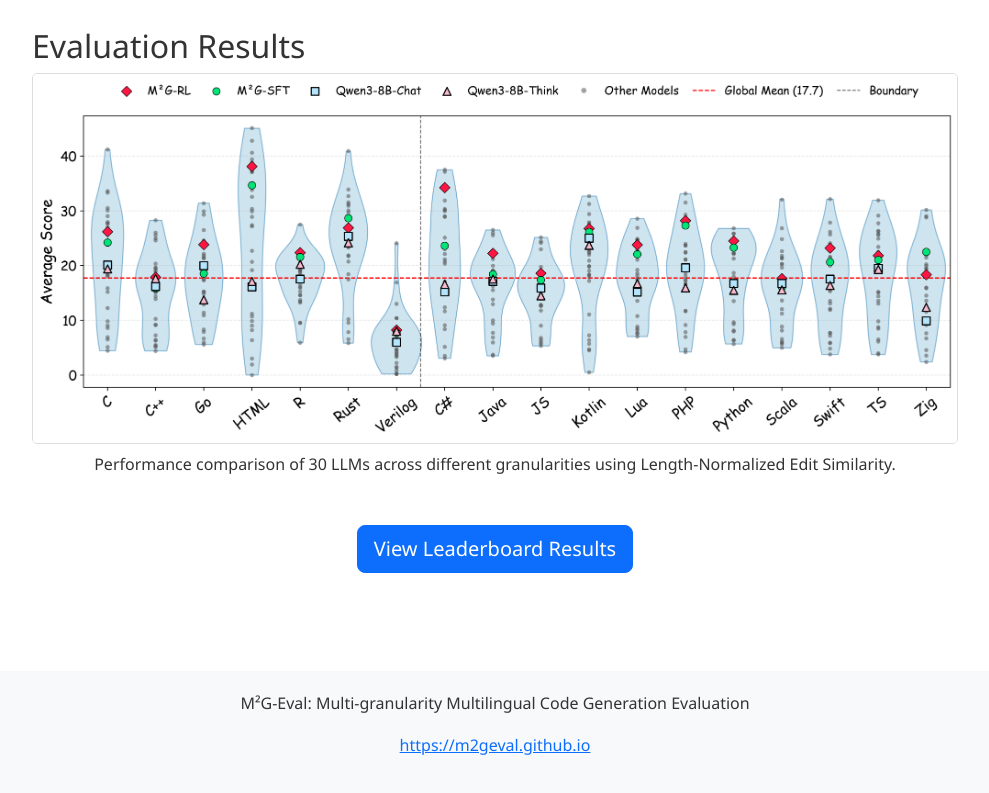
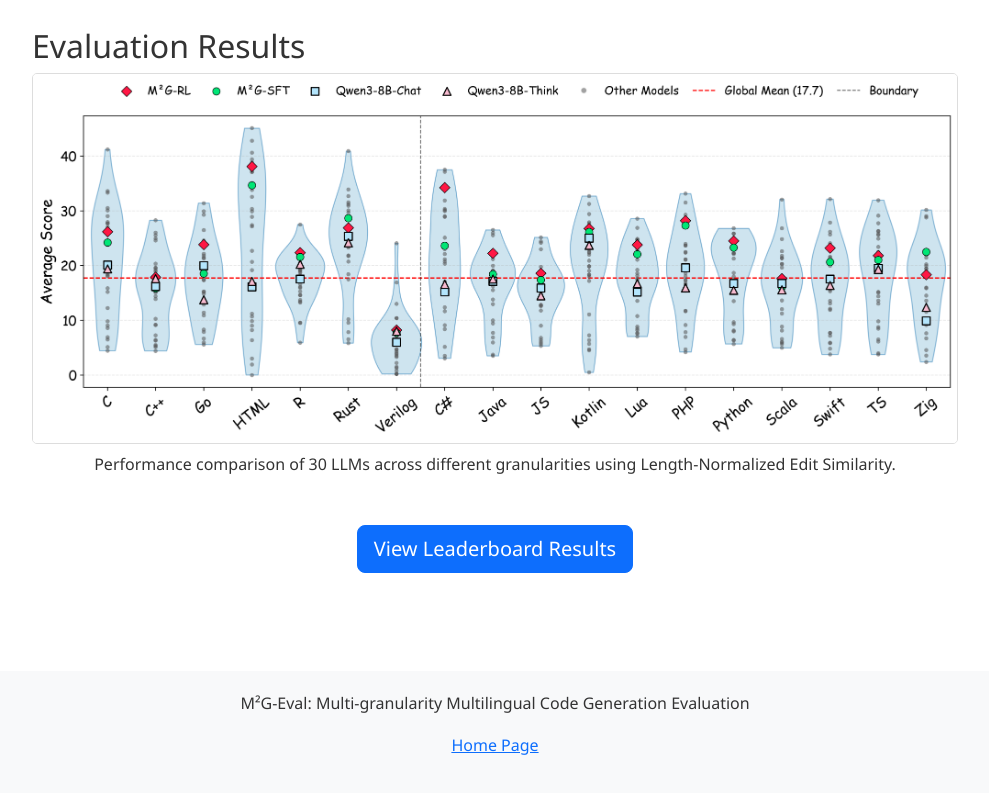
Before and after one commit to LiveRepoReflection/m2geval.github.io, a plain HTML site: page home.html in a window 1280 px wide. Shown: the part 5036-5829 px from the top of the page, without its empty margins (145-1134 px from the left). Drawn offline with nearby package versions, Linux system fonts and the light colour scheme.

Commit message:
fix bottom url

```diff
--- a/home.html
+++ b/home.html
@@ -231,7 +231,7 @@
         <div class="container">
             <div class="text-center">
                 <p>M²G-Eval: Multi-granularity Multilingual Code Generation Evaluation</p>
-                <p><a href="https://m2geval.github.io">https://m2geval.github.io</a></p>
+                <p><a href="https://livereporeflection.github.io/">Home Page</a></p>
             </div>
         </div>
     </footer>
```
Also changed, not shown: index.html (+1 -1 lines).
